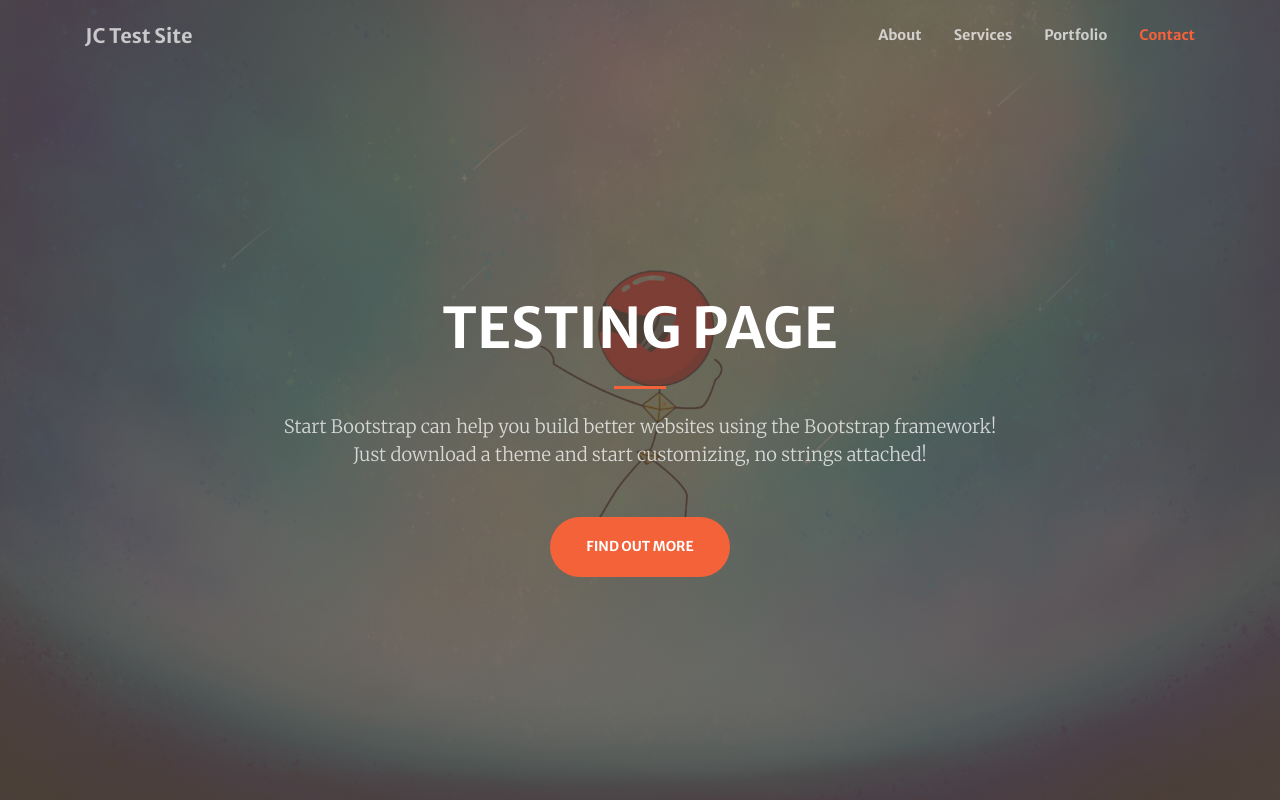
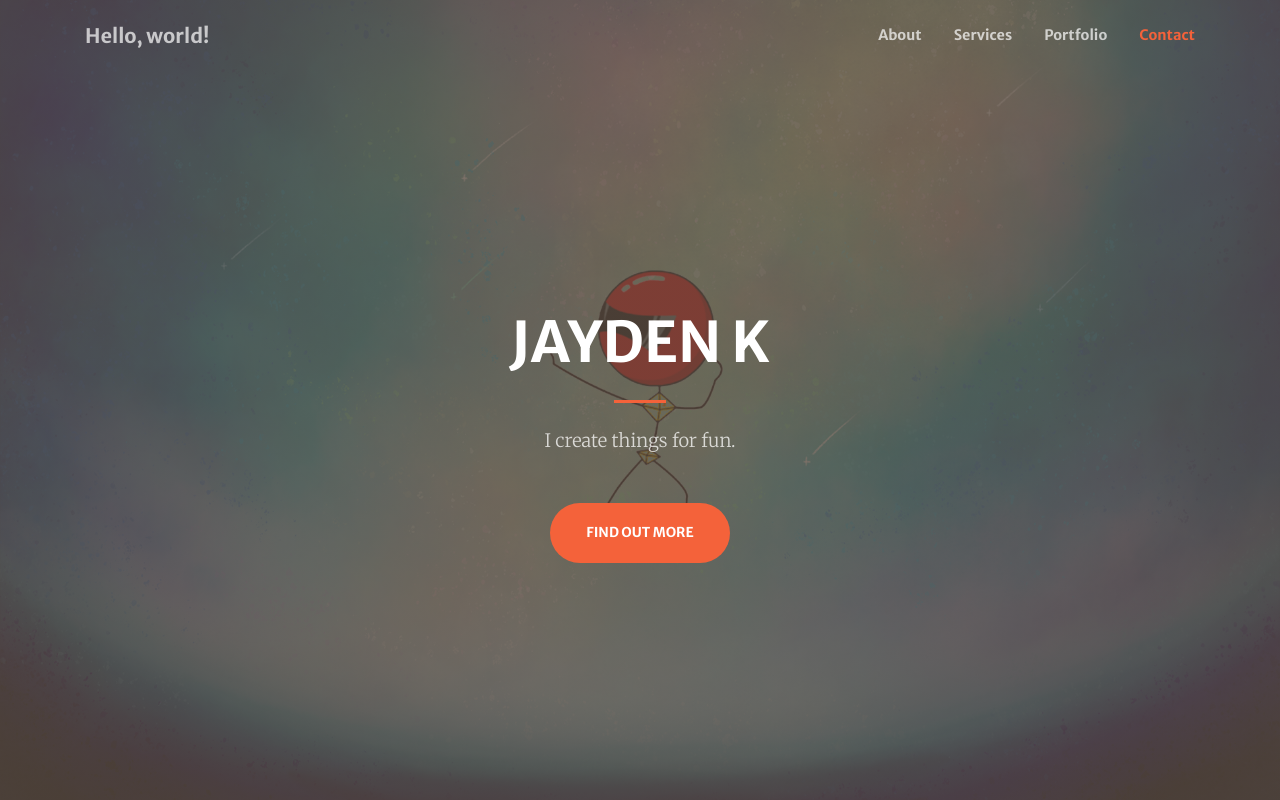
Before and after one commit to jinkim3371/jinkim3371.github.io, a plain HTML site: page index.html in a window 1280 px wide. Shown: the top 800 px of the page. Drawn offline with nearby package versions, Linux system fonts and the light colour scheme.

Commit message:
Update index.html

```diff
--- a/index.html
+++ b/index.html
@@ -22,7 +22,7 @@
         <!-- Navigation-->
         <nav class="navbar navbar-expand-lg navbar-light fixed-top py-3" id="mainNav">
             <div class="container">
-                <a class="navbar-brand js-scroll-trigger" href="#page-top">JC Test Site</a>
+                <a class="navbar-brand js-scroll-trigger" href="#page-top">Hello, world!</a>
                 <button class="navbar-toggler navbar-toggler-right" type="button" data-toggle="collapse" data-target="#navbarResponsive" aria-controls="navbarResponsive" aria-expanded="false" aria-label="Toggle navigation"><span class="navbar-toggler-icon"></span></button>
                 <div class="collapse navbar-collapse" id="navbarResponsive">
                     <ul class="navbar-nav ml-auto my-2 my-lg-0">
@@ -39,11 +39,11 @@
             <div class="container h-100">
                 <div class="row h-100 align-items-center justify-content-center text-center">
                     <div class="col-lg-10 align-self-end">
-                        <h1 class="text-uppercase text-white font-weight-bold">TESTING PAGE</h1>
+                        <h1 class="text-uppercase text-white font-weight-bold">Jayden K</h1>
                         <hr class="divider my-4" />
                     </div>
                     <div class="col-lg-8 align-self-baseline">
-                        <p class="text-white-75 font-weight-light mb-5">Start Bootstrap can help you build better websites using the Bootstrap framework! Just download a theme and start customizing, no strings attached!</p>
+                        <p class="text-white-75 font-weight-light mb-5">I create things for fun.</p>
                         <a class="btn btn-primary btn-xl js-scroll-trigger" href="#about">Find Out More</a>
                     </div>
                 </div>
```
